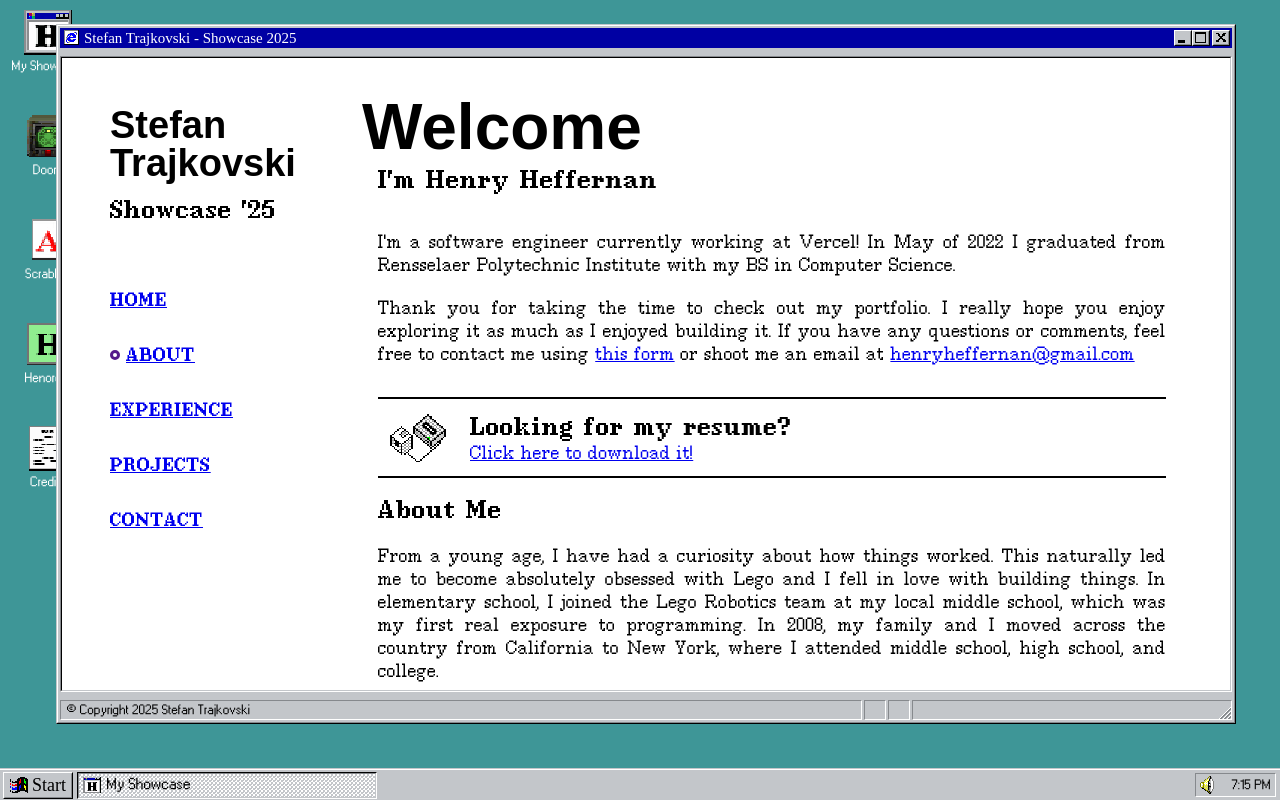
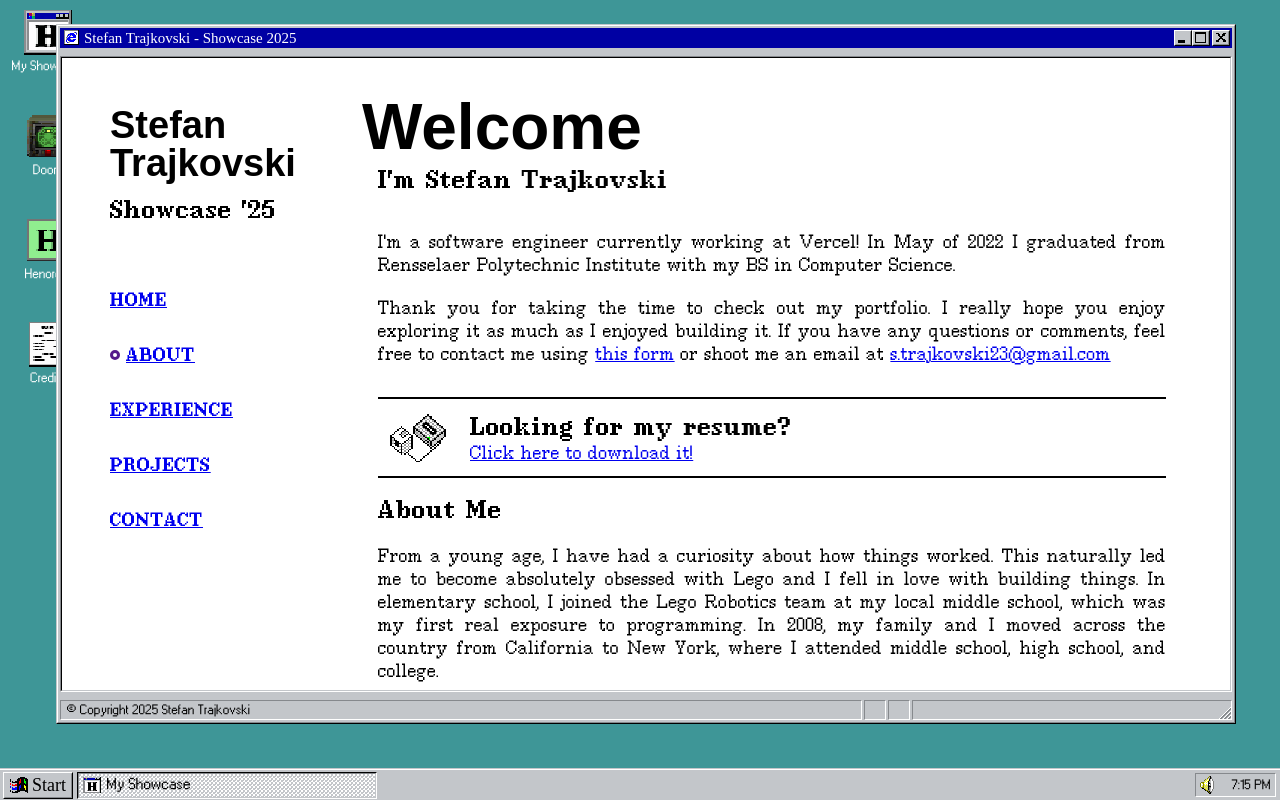
Before and after one commit to StefanTrajkovskii/portfolio-inner-site, a React (Create React App) app: page /about in a window 1280 px wide. Built offline with nearby package versions, Linux system fonts and the light colour scheme; a web font is replaced by a local one.

Commit message:
update v2

```diff
--- a/src/components/os/Desktop.tsx
+++ b/src/components/os/Desktop.tsx
@@ -8,7 +8,7 @@ import ShutdownSequence from './ShutdownSequence';
 import Henordle from '../applications/Henordle';
 import Toolbar from './Toolbar';
 import DesktopShortcut, { DesktopShortcutProps } from './DesktopShortcut';
-import Scrabble from '../applications/Scrabble';
+// import Scrabble from '../applications/Scrabble';
 import { IconName } from '../../assets/icons';
 import Credits from '../applications/Credits';
 
@@ -48,12 +48,12 @@ const APPLICATIONS: {
         shortcutIcon: 'doomIcon',
         component: Doom,
     },
-    scrabble: {
-        key: 'scrabble',
-        name: 'Scrabble',
-        shortcutIcon: 'scrabbleIcon',
-        component: Scrabble,
-    },
+    // scrabble: {
+    //     key: 'scrabble',
+    //     name: 'Scrabble',
+    //     shortcutIcon: 'scrabbleIcon',
+    //     component: Scrabble,
+    // },
     henordle: {
         key: 'henordle',
         name: 'Henordle',
--- a/src/components/showcase/About.tsx
+++ b/src/components/showcase/About.tsx
@@ -12,7 +12,7 @@ const About: React.FC<AboutProps> = (props) => {
         <div className="site-page-content">
             {/* <img src={me} style={styles.topImage} alt="" /> */}
             <h1 style={{ marginLeft: -16 }}>Welcome</h1>
-            <h3>I'm Henry Heffernan</h3>
+            <h3>I'm Stefan Trajkovski</h3>
             <br />
             <div className="text-block">
                 <p>
@@ -27,8 +27,8 @@ const About: React.FC<AboutProps> = (props) => {
                     building it. If you have any questions or comments, feel
                     free to contact me using{' '}
                     <Link to="/contact">this form</Link> or shoot me an email at{' '}
-                    <a href="mailto:henryheffernan@gmail.com">
-                        henryheffernan@gmail.com
+                    <a href="mailto:s.trajkovski23@gmail.com">
+                        s.trajkovski23@gmail.com
                     </a>
                 </p>
             </div>
--- a/src/components/showcase/Home.tsx
+++ b/src/components/showcase/Home.tsx
@@ -1,7 +1,7 @@
 import React from 'react';
 import { Link } from '../general';
 
-import forhire from '../../assets/pictures/forHireGif.gif';
+// import forhire from '../../assets/pictures/forHireGif.gif';
 import { useNavigate } from 'react-router-dom';
 
 export interface HomeProps {}
@@ -16,7 +16,7 @@ const Home: React.FC<HomeProps> = (props) => {
     return (
         <div style={styles.page}>
             <div style={styles.header}>
-                <h1 style={styles.name}>Henry Heffernan</h1>
+                <h1 style={styles.name}>Stefan Trajkovski</h1>
                 <h2>Software Engineer</h2>
             </div>
             <div style={styles.buttons}>
--- a/src/components/showcase/ResumeDownload.tsx
+++ b/src/components/showcase/ResumeDownload.tsx
@@ -1,6 +1,6 @@
 import React from 'react';
 import printer from '../../assets/resume/printer.gif';
-import Resume from '../../assets/resume/Henry_Heffernan_S22_Resume.pdf';
+import Resume from '../../assets/resume/CV_Stefan_Trajkovski.pdf';
 
 export interface ResumeDownloadProps {
     altText?: string;
```
Also changed, not shown: 2 other files (tests, documents, lock files or other folders).
